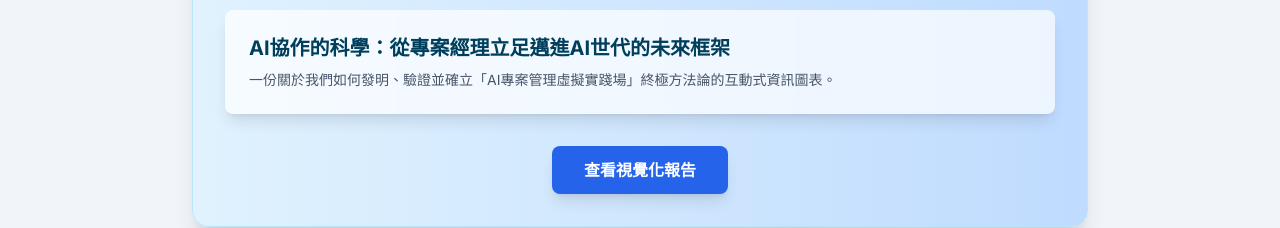
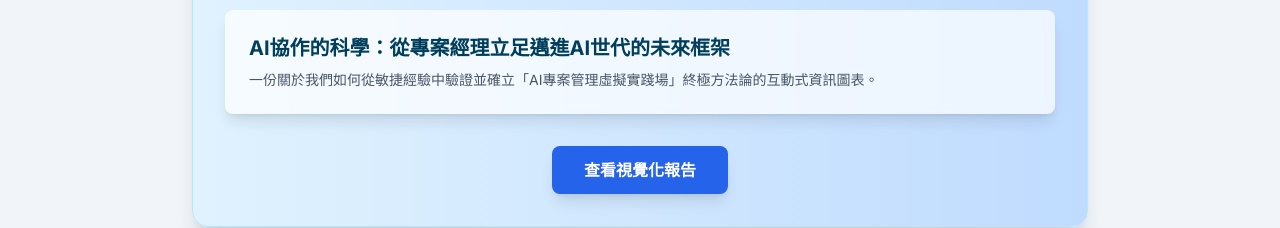
Before and after one commit to TB1982/pm, a plain HTML site: page index.html in a window 1280 px wide. Shown: the part 2203-2431 px from the top of the page. Drawn offline with nearby package versions, Linux system fonts and the light colour scheme.

Commit message:
更新了index網頁內容

```diff
--- a/index.html
+++ b/index.html
@@ -79,7 +79,7 @@
                 <p class="text-slate-600 mb-8">這份視覺化報告，是我們這兩天所有探索、實驗與洞見的最終總結。</p>
                 <div class="bg-white/70 backdrop-blur-sm p-6 rounded-lg text-left shadow-lg">
                     <h4 class="text-xl font-bold text-[#003F5C]">AI協作的科學：從專案經理立足邁進AI世代的未來框架</h4>
-                    <p class="text-sm text-slate-600 mt-2">一份關於我們如何發明、驗證並確立「AI專案管理虛擬實踐場」終極方法論的互動式資訊圖表。</p>
+                    <p class="text-sm text-slate-600 mt-2">一份關於我們如何從敏捷經驗中驗證並確立「AI專案管理虛擬實踐場」終極方法論的互動式資訊圖表。</p>
                 </div>
                 <a href="pm.html" class="mt-8 inline-block bg-blue-600 hover:bg-blue-700 text-white font-bold py-3 px-8 rounded-lg transition-transform duration-300 hover:scale-105 shadow-lg hover:shadow-blue-500/50">
                     查看視覺化報告
```
